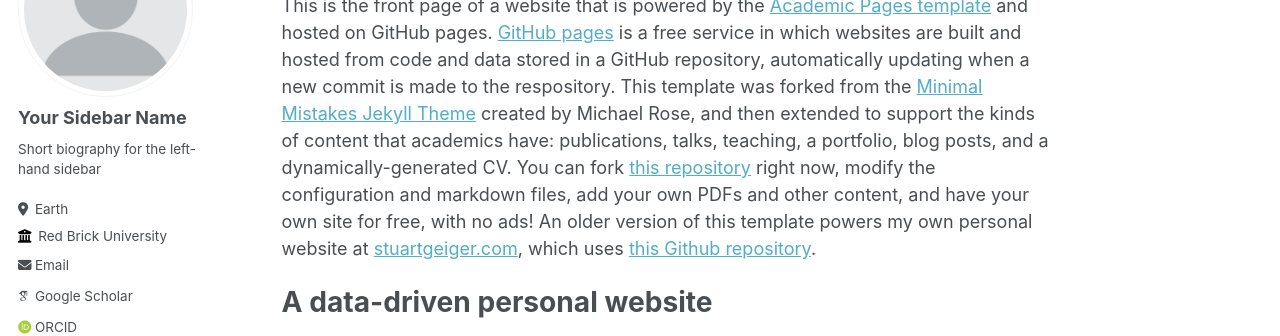
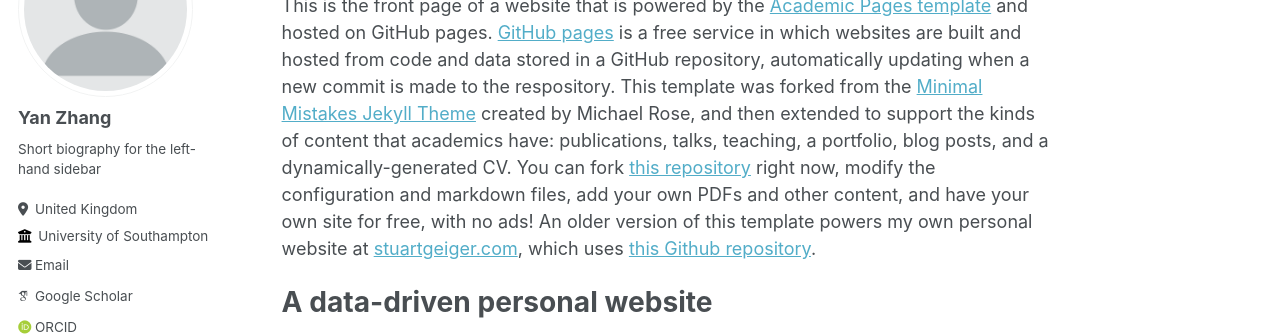
Before and after one commit to zhang950821/zhang950821.github.io, a Jekyll site: the page built from _pages/about.md, in a window 1280 px wide. Shown: the part 184-520 px from the top of the page. Built offline with Jekyll 4.4.1, drawn with Linux system fonts in a browser that asks for light colours; some web fonts are replaced.

Commit message:
Update _config.yml

```diff
--- a/_config.yml
+++ b/_config.yml
@@ -22,19 +22,19 @@ repository               : "academicpages/academicpages.github.io"
 author:
   # Biographic information
   avatar           : "profile.png"
-  name             : "Your Sidebar Name"
+  name             : "Yan Zhang"
   pronouns         : # example: "she/her"
   bio              : "Short biography for the left-hand sidebar"
-  location         : "Earth"
-  employer         : "Red Brick University"
+  location         : "United Kingdom"
+  employer         : "University of Southampton"
   uri              : # URL
-  email            : "none@example.org"
+  email            : "yz4u18@soton.ac.uk"
 
   # Academic websites
   arxiv            : # URL - Update with the correct link to your profile
   googlescholar    : "https://scholar.google.com/citations?user=PS_CX0AAAAAJ"
   impactstory      : # URL
-  orcid            : "http://orcid.org/yourorcidurl"
+  orcid            : "http://orcid.org/0009-0001-8003-4547"
   semantic         : # URL
   pubmed           : "https://www.ncbi.nlm.nih.gov/pubmed/?term=john+snow"
   researchgate     : # URL
```
